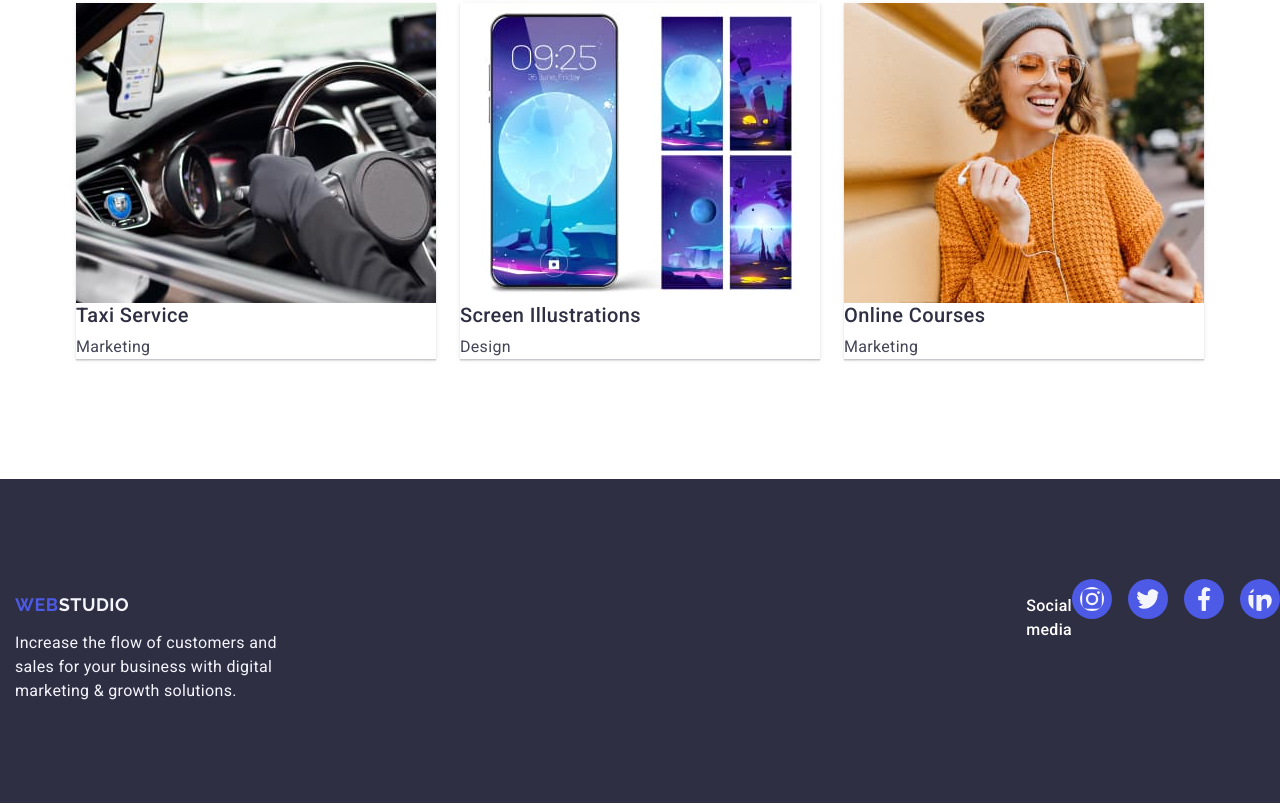
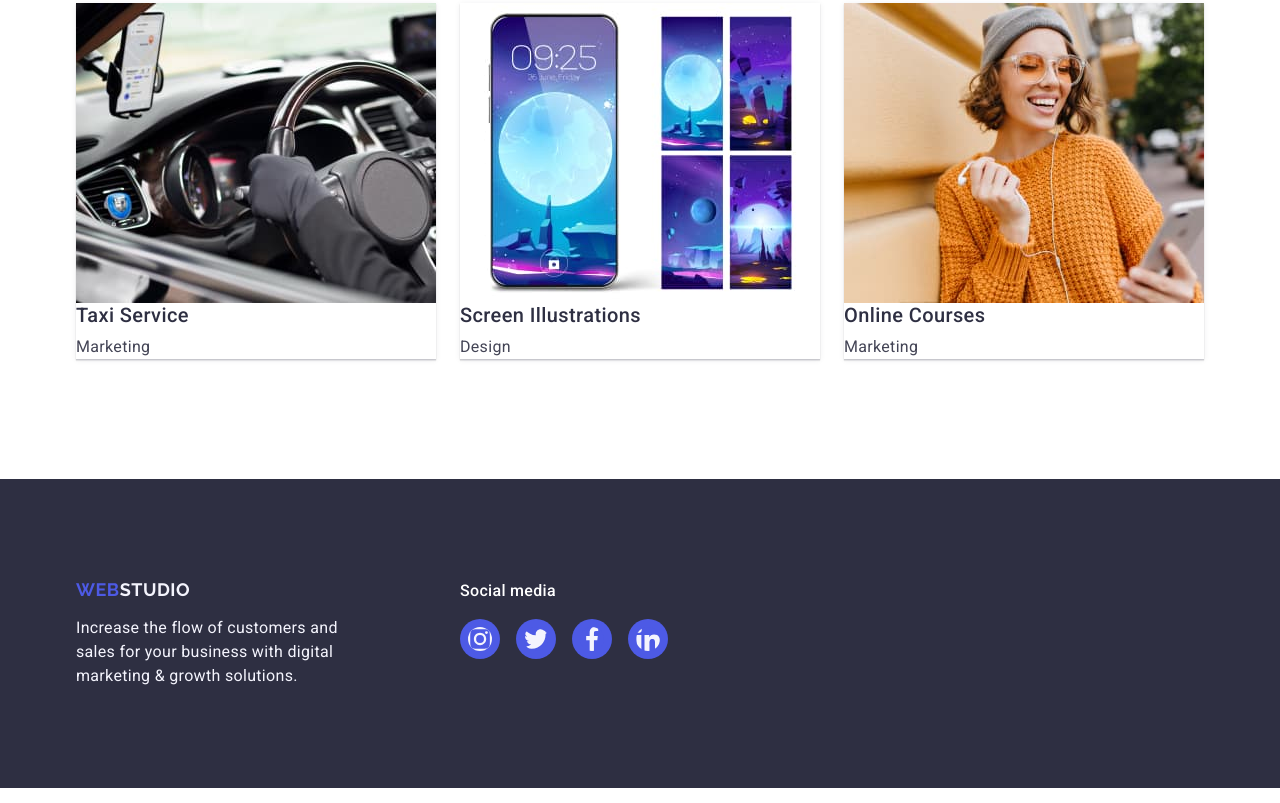
Before and after one commit to IvannaKr/goit-markup-hw-04, a plain HTML site: page index.html in a window 1280 px wide. Shown: the part 2567-3370 px from the top of the page. Drawn offline with nearby package versions, Linux system fonts and the light colour scheme.

Commit message:
footer fixes

```diff
--- a/css/styles.css
+++ b/css/styles.css
@@ -100,8 +100,7 @@ img {
   background-color: #404bbf;
   border-radius: 2px;
 }
-.header-menu-link {
-}
+
 .header-menu-link:focus,
 .header-menu-link:active {
   color: #404bbf;
@@ -492,9 +491,8 @@ img {
 }
 
 .footer-social-block {
-  display: flex;
-  align-items: baseline;
 }
+
 .footer-title {
   color: var(--WHITE, #fff);
   font-size: 16px;
@@ -525,6 +523,7 @@ img {
   justify-content: center;
   width: 100%;
   height: 100%;
+  transition: background-color 250ms cubic-bezier(0.4, 0, 0.2, 1);
 }
 .footer-link-icon-item:hover {
   background-color: #31d0aa;
@@ -559,6 +558,5 @@ img {
 .footer-icon-element:focus {
   background-color: #31d0aa;
 }
-.footer-container {
-}
+
 /*--------------------------------*/
--- a/index.html
+++ b/index.html
@@ -417,8 +417,8 @@
       </section>
     </main>
     <footer class="footer">
-      <div class="footer-item">
-        <div class="footer-container container">
+      <div class="footer-item container">
+        <div class="footer-container">
           <a class="footer-logo" href="./index.html"
             >WEB<span class="footer-logo-studio">Studio</span></a
           >
```
